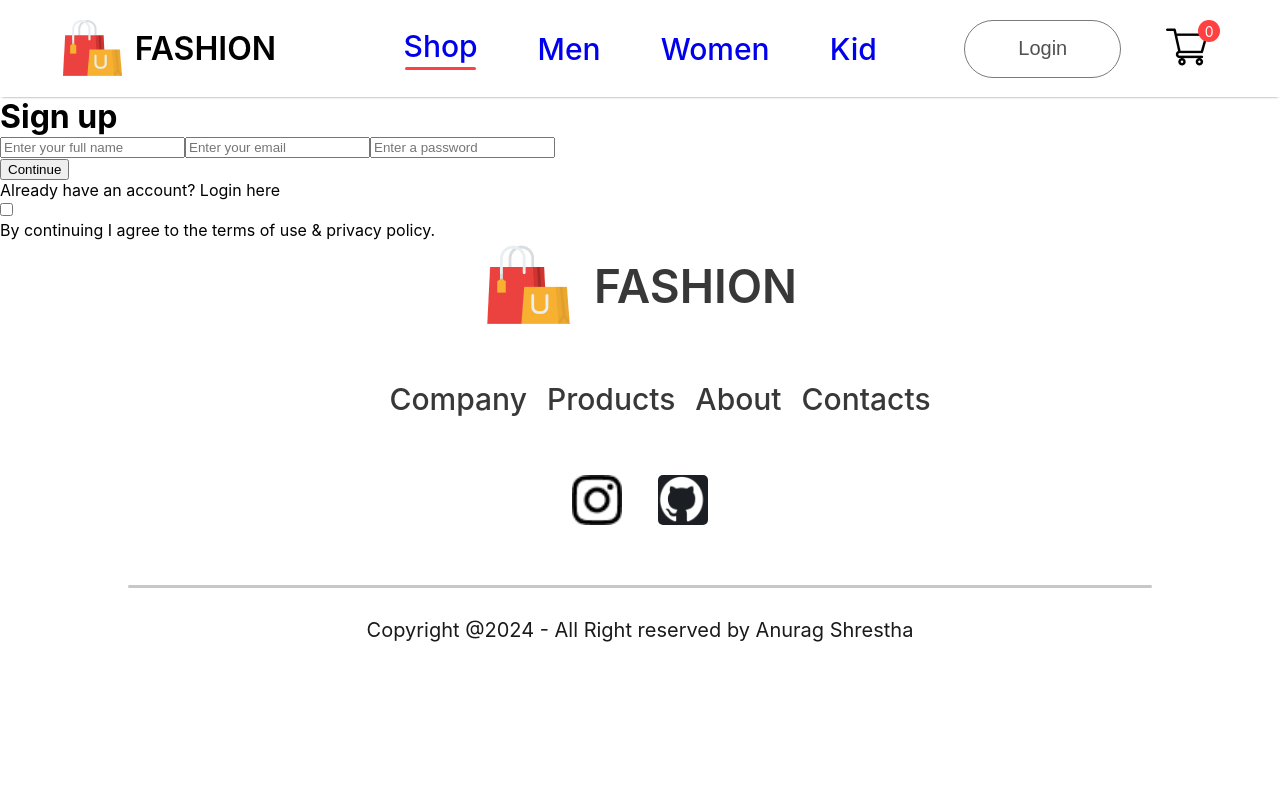
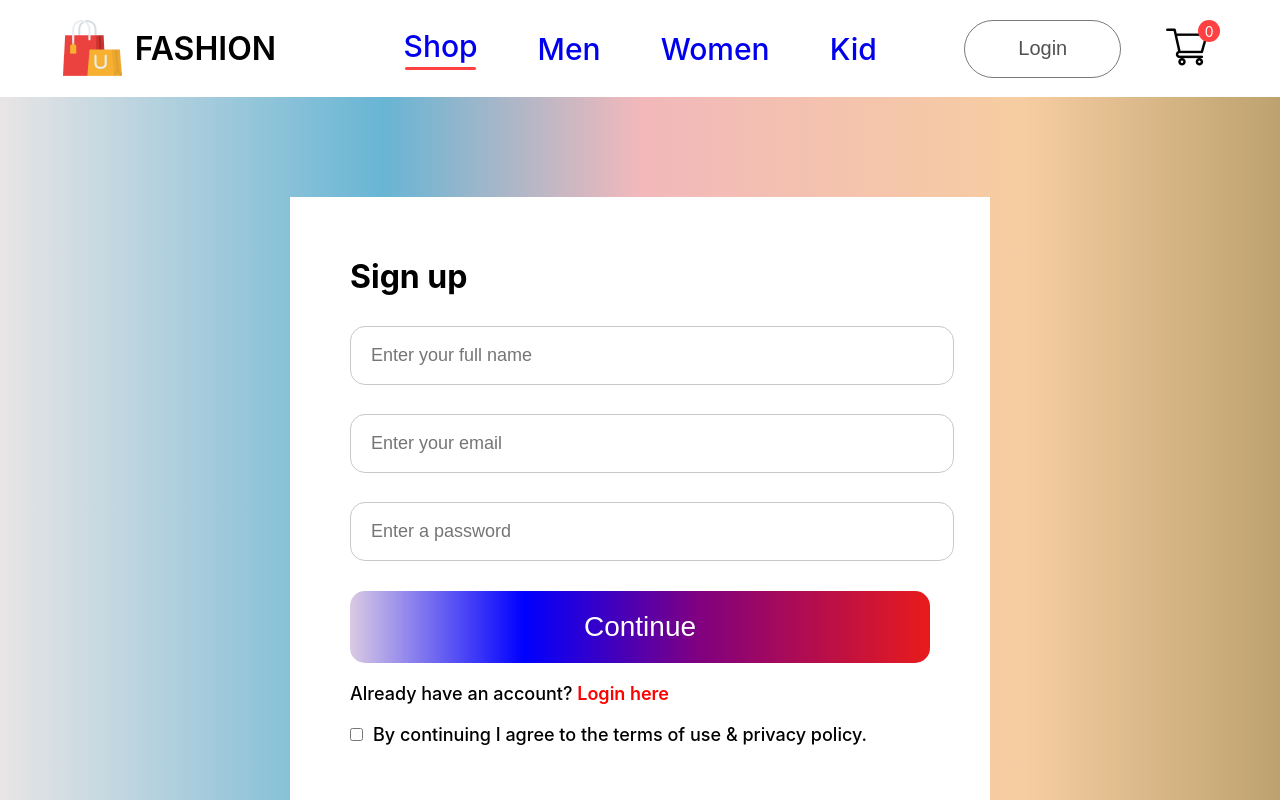
Before and after one commit to anuragshrestha/CloudMart, a React (Create React App) app: page /login in a window 1280 px wide. Shown: the top 800 px of the page. Built offline with nearby package versions, Linux system fonts and the light colour scheme.

Commit message:
gave styling to loginsign up page

```diff
--- /dev/null
+++ b/src/pages/CSS/LoginSignupScreen.css
@@ -0,0 +1,75 @@
+.loginsignup {
+    width: 100%;
+    height: 80vh;
+    background: linear-gradient(90deg, rgb(233, 229, 229) 0%, rgb(104, 181, 212) 30%, rgb(242, 184, 187) 50%, rgb(246, 205, 161) 80%, rgb(189, 162, 111));
+    padding-top: 100px;
+}
+
+.loginsignup-container{
+width: 580px;
+height: 600px;
+background: white;
+margin: auto;
+padding: 40px 60px;
+}
+
+.loginsignup h1{
+  margin: 20px 0px;
+
+}
+
+.loginsignup-fields {
+    display: flex;
+    flex-direction: column;
+    gap: 29px;
+    margin-top: 30px;
+}
+
+.loginsignup-fields input{
+ height: 55px;
+ width: 100%;
+ padding-left: 20px;
+ border: 1px solid #c9c9c9;
+ border-radius: 15px;
+ outline: none;
+ color: #5c5c5c;
+ font-size: 18px;
+}
+
+.loginsignup-container button{
+     width: 580px;
+     height: 72px;
+     color: white;
+     background: linear-gradient(90deg, rgb(218, 202, 227) 0%, blue 30%, purple 60%,  rgb(232, 27, 27));
+     margin-top: 30px;
+     border-radius: 15px;
+     border: none;
+     font-size: 28px;
+     font-weight: 500;
+     cursor: pointer;
+}
+
+.loginsignup-login {
+    margin-top: 20px;
+    color: black;
+    font-size: 18px;
+    font-weight: 500;
+}
+
+.loginsignup-login span{
+    color: red;
+    font-weight: 600;
+}
+.loginsignup-agree {
+    display: flex;
+    flex-direction: row;
+    justify-content: flex-start;
+    align-items: center;
+    margin-top: 20px;
+    font-size:18px ;
+    font-weight: 500;
+}
+
+.loginsignup-agree p {
+    margin-left: 10px;
+}
--- a/src/pages/CSS/ShopCategory.css
+++ b/src/pages/CSS/ShopCategory.css
@@ -30,3 +30,16 @@
     margin: 20px 150px;
     column-gap: 20px;
 }
+.shopcategory-loadmore {
+    display: flex;
+    justify-content: center;
+    align-items: center;
+    margin: 150px auto;
+    width: 233px;
+    height: 69px;
+    border-radius: 75px;
+    background: #ededed;
+    color: #787878;
+    font-size: 18px;
+    font-weight: 500;
+}
--- a/src/pages/ShopCategory.jsx
+++ b/src/pages/ShopCategory.jsx
@@ -11,9 +11,6 @@ export const ShopCategory = (prop) => {
       <img className="shopcategory-banner" src={prop.banner} alt="" />
 
       <div className="shopcategory-indexSort">
-        <p>
-          <span>Showing 1-12</span> out of 36 products
-        </p>
         <div className="shopcategory-sort">
           Sort by <img src={dropdown_icon} alt="" />
         </div>
@@ -35,6 +32,9 @@ export const ShopCategory = (prop) => {
           }
         })}
       </div>
+      <div className="shopcategory-loadmore">
+        <p>Load more</p>
+      </div>
     </div>
   );
 };
```
Also changed, not shown: src/pages/LoginSignupScreen.jsx (+9 -8 lines).
